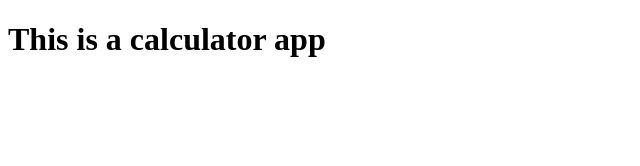
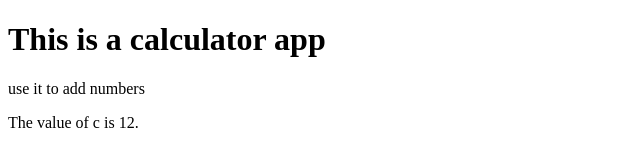
Before and after one commit to WKBarry/prg, a plain HTML site: page calculator.html in a window 1280 px wide. Shown: the whole page, without its empty margins (0-640 px from the left). Drawn offline with Linux system fonts and the light colour scheme.

Commit message:
first commit

```diff
--- a/calculator.html
+++ b/calculator.html
@@ -7,8 +7,14 @@
 </head>
 <body>
     <h1>This is a calculator app</h1>
+    <p>use it to add numbers</p>
+    <p id="demo"></p>
     <script>
-
+     var a,b,c;
+     a=7;
+     b=5;
+     c=a+b;
+     document.getElementById("demo").innerHTML="The value of c is "+ c +".";
     </script>
 </body>
 </html>
```
